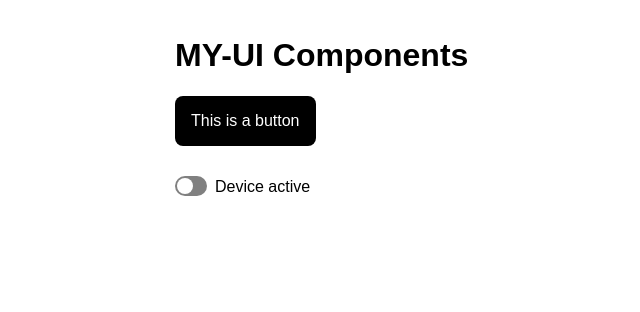
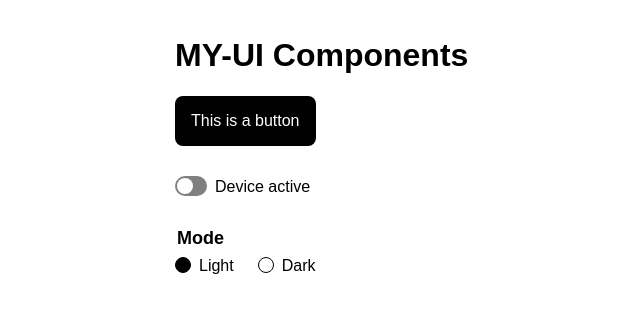
Before and after one commit to eliocro/my-ui, a React (Vite) app: page / in a window 1280 px wide. Shown: the top 312 px of the page, without its empty margins (1-641 px from the left). Built offline with nearby package versions, Linux system fonts and the light colour scheme.

Commit message:
Add radio component

```diff
--- a/src/App.tsx
+++ b/src/App.tsx
@@ -2,10 +2,12 @@ import { useState } from 'react';
 
 import Button from './components/Button';
 import Switch from './components/Switch';
+import RadioGroup from './components/RadioGroup';
 import './App.css';
 
 function App() {
   const [active, setActive] = useState(false);
+  const [mode, setMode] = useState('light');
 
   return (
     <div className="demo-wrapper">
@@ -17,8 +19,20 @@ function App() {
         checked={active}
         onChange={setActive}
       />
+      <RadioGroup
+        name="mode"
+        label="Mode"
+        options={RADIO_OPTIONS}
+        value={mode}
+        onChange={setMode}
+      />
     </div>
   );
 }
 
 export default App;
+
+const RADIO_OPTIONS = [
+  { label: 'Light', value: 'light' },
+  { label: 'Dark', value: 'dark' },
+];
--- /dev/null
+++ b/src/components/RadioButton.tsx
@@ -0,0 +1,34 @@
+import { useId } from 'react';
+
+type RadioButtonProps = {
+  name: string;
+  label: string;
+  value: string;
+  checked?: boolean;
+  onChange?: (val: boolean) => void;
+};
+
+export default function RadioButton({
+  name,
+  label,
+  value,
+  checked,
+  onChange,
+}: RadioButtonProps) {
+  const id = useId();
+  return (
+    <div className="form-control radio">
+      <input
+        id={id}
+        type="radio"
+        name={name}
+        value={value}
+        checked={checked}
+        onChange={evt => onChange?.(evt.target.checked)}
+      />
+      <label className="radio" htmlFor={id}>
+        {label}
+      </label>
+    </div>
+  );
+}
--- /dev/null
+++ b/src/components/RadioGroup.tsx
@@ -0,0 +1,38 @@
+import RadioButton from './RadioButton';
+
+type RadioGroupOption = {
+  value: string;
+  label: string;
+};
+
+type RadioGroupProps = {
+  name: string;
+  label?: string;
+  options?: RadioGroupOption[];
+  value?: string;
+  onChange?: (val: string) => void;
+};
+
+export default function RadioGroup({
+  name,
+  label,
+  value,
+  options = [],
+  onChange,
+}: RadioGroupProps) {
+  return (
+    <fieldset className="radio-group">
+      <legend>{label}</legend>
+      {options.map((opt, idx) => (
+        <RadioButton
+          key={idx}
+          name={name}
+          value={opt.value}
+          label={opt.label}
+          checked={value === opt.value}
+          onChange={val => val && onChange?.(opt.value)}
+        />
+      ))}
+    </fieldset>
+  );
+}
--- a/src/lib.ts
+++ b/src/lib.ts
@@ -1,2 +1,4 @@
 export { default as Button } from './components/Button';
 export { default as Switch } from './components/Switch';
+export { default as RadioButton } from './components/RadioButton';
+export { default as RadioGroup } from './components/RadioGroup';
--- a/src/styles/index.scss
+++ b/src/styles/index.scss
@@ -6,3 +6,4 @@
 // Components
 @import './modules/button.scss';
 @import './modules/switch.scss';
+@import './modules/radio.scss';
--- /dev/null
+++ b/src/styles/modules/radio.scss
@@ -0,0 +1,46 @@
+.radio {
+  display: inline-block;
+  & + .radio {
+    margin-left: 1.5rem;
+  }
+
+  input {
+    position: absolute;
+    clip: rect(0, 0, 0, 0);
+  }
+  label {
+    display: block;
+    position: relative;
+    padding-left: 1.5rem;
+    cursor: pointer;
+
+    &::before {
+      content: '';
+      display: block;
+      position: absolute;
+      left: 0;
+      width: 1rem;
+      height: 1rem;
+
+      border: 1px solid var(--color-black);
+      border-radius: 50%;
+      background-color: var(--color-white);
+    }
+  }
+
+  input:checked + label::before {
+    background-color: var(--color-black);
+  }
+}
+
+.radio-group {
+  margin: 2rem 0;
+  padding: 0;
+  border: none;
+
+  legend {
+    margin-bottom: 0.5rem;
+    font-size: 1.125rem;
+    font-weight: bold;
+  }
+}
```
